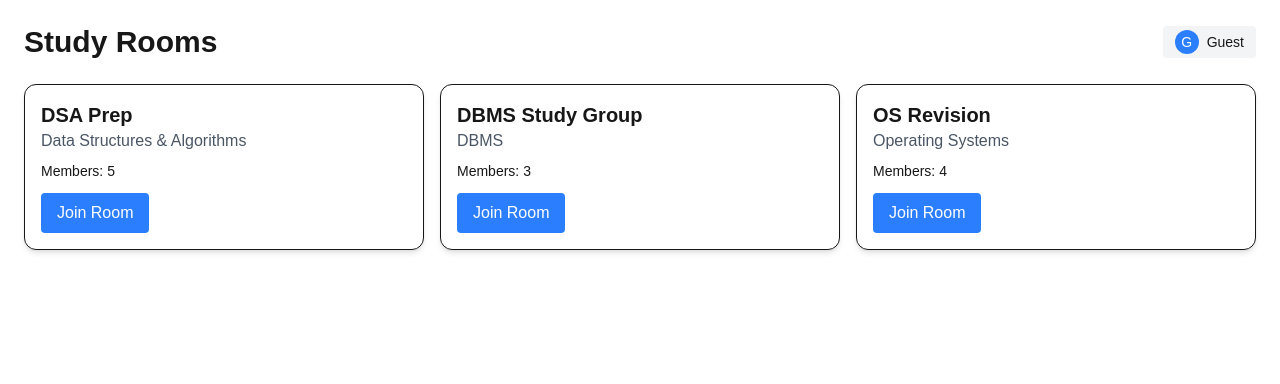
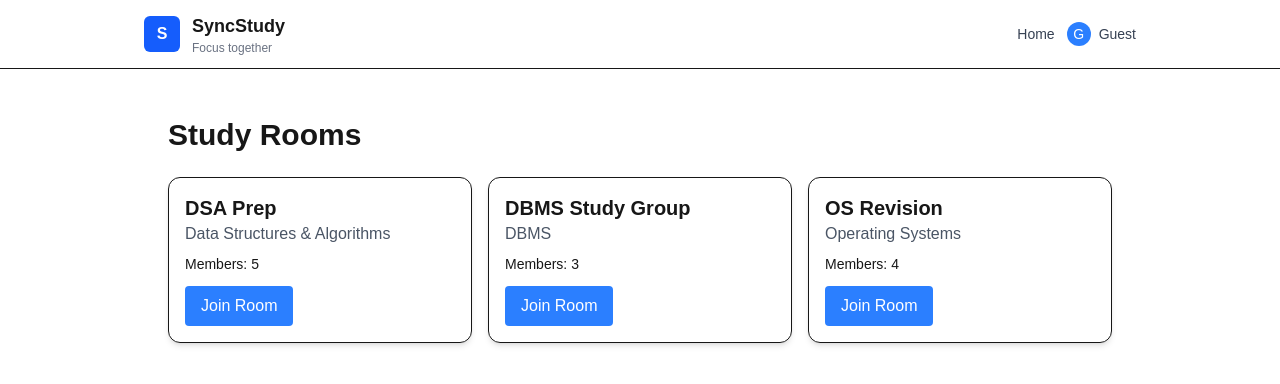
Before and after one commit to mayurtummewar/study-room-app, a Next.js app: page /home in a window 1280 px wide. Shown: the top 384 px of the page. Built offline with nearby package versions, Linux system fonts and the light colour scheme.

Commit message:
final commit

```diff
--- a/src/app/home/page.jsx
+++ b/src/app/home/page.jsx
@@ -17,18 +17,7 @@ export default function Home() {
 
   return (
     <div className="p-6">
-      <div className="flex items-center justify-between mb-6">
-        <h1 className="text-3xl font-bold">Study Rooms</h1>
-
-        <Link href="/profile">
-          <button className="px-3 py-1 bg-gray-100 rounded flex items-center gap-2">
-            <span className="w-6 h-6 rounded-full bg-blue-500 text-white flex items-center justify-center text-sm">
-              {username ? username.slice(0,1).toUpperCase() : "G"}
-            </span>
-            <span className="text-sm">{username || "Guest"}</span>
-          </button>
-        </Link>
-      </div>
+      <h1 className="text-3xl font-bold mb-6">Study Rooms</h1>
 
       <div className="grid grid-cols-1 md:grid-cols-3 gap-4">
         {rooms.map((room) => (
--- a/src/app/layout.js
+++ b/src/app/layout.js
@@ -1,5 +1,6 @@
 import { Geist, Geist_Mono } from "next/font/google";
 import "./globals.css";
+import Header from "../components/Header";
 
 const geistSans = Geist({
   variable: "--font-geist-sans",
@@ -12,8 +13,8 @@ const geistMono = Geist_Mono({
 });
 
 export const metadata = {
-  title: "Create Next App",
-  description: "Generated by create next app",
+  title: "SyncStudy",
+  description: "SyncStudy - Focus together",
 };
 
 export default function RootLayout({ children }) {
@@ -22,7 +23,12 @@ export default function RootLayout({ children }) {
       lang="en"
       className={`${geistSans.variable} ${geistMono.variable} h-full antialiased`}
     >
-      <body className="min-h-full flex flex-col">{children}</body>
+      <body className="min-h-full flex flex-col">
+        <Header />
+        <main className="flex-1 w-full">
+          <div className="max-w-5xl mx-auto px-4 py-6">{children}</div>
+        </main>
+      </body>
     </html>
   );
 }
--- /dev/null
+++ b/src/components/Header.jsx
@@ -0,0 +1,44 @@
+"use client";
+
+import Link from "next/link";
+import { useEffect, useState } from "react";
+import { usePathname } from "next/navigation";
+
+export default function Header() {
+  const [username, setUsername] = useState("");
+  const pathname = usePathname();
+
+  useEffect(() => {
+    if (typeof window !== "undefined") {
+      const u = localStorage.getItem("username");
+      if (u) setUsername(u);
+    }
+  }, []);
+
+  return (
+    <header className="w-full bg-white/80 backdrop-blur-sm border-b">
+      <div className="max-w-5xl mx-auto px-4 py-3 flex items-center justify-between">
+  <Link href="/home" className="flex items-center gap-3">
+          <div className="w-9 h-9 rounded-md bg-blue-600 text-white flex items-center justify-center font-bold">S</div>
+          <div>
+            <div className="text-lg font-semibold">SyncStudy</div>
+            <div className="text-xs text-gray-500">Focus together</div>
+          </div>
+        </Link>
+
+        {/* Hide navigation on login/signup pages */}
+        {!(pathname === "/" || pathname === "/signup") && (
+          <nav className="flex items-center gap-3">
+            <Link href="/home" className="text-sm text-gray-700 hover:underline">
+              Home
+            </Link>
+            <Link href="/profile" className="text-sm text-gray-700 hover:underline flex items-center gap-2">
+              <span className="w-6 h-6 rounded-full bg-blue-500 text-white flex items-center justify-center text-sm">{username ? username.slice(0,1).toUpperCase() : 'G'}</span>
+              <span>{username || 'Guest'}</span>
+            </Link>
+          </nav>
+        )}
+      </div>
+    </header>
+  );
+}
```
